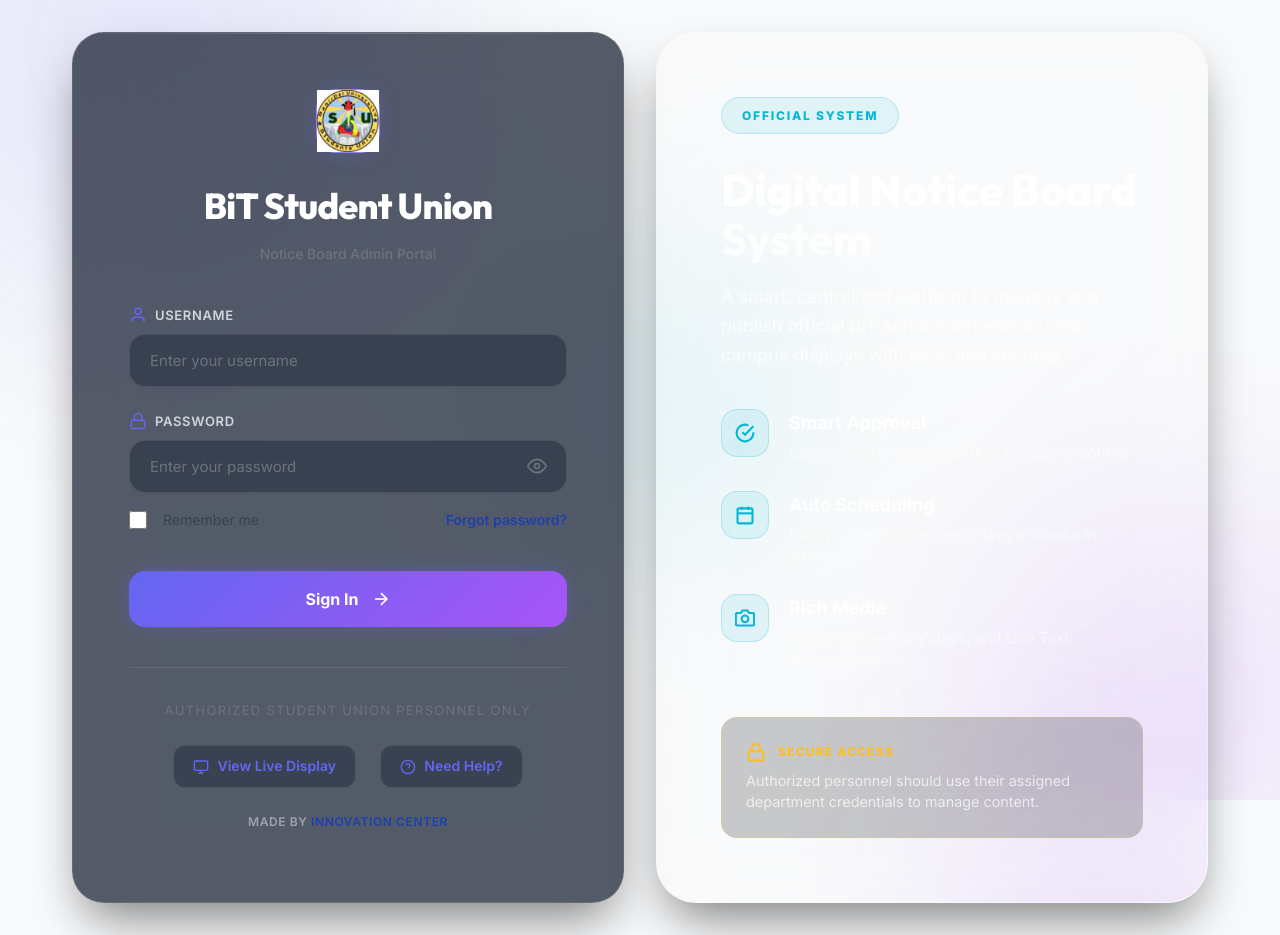
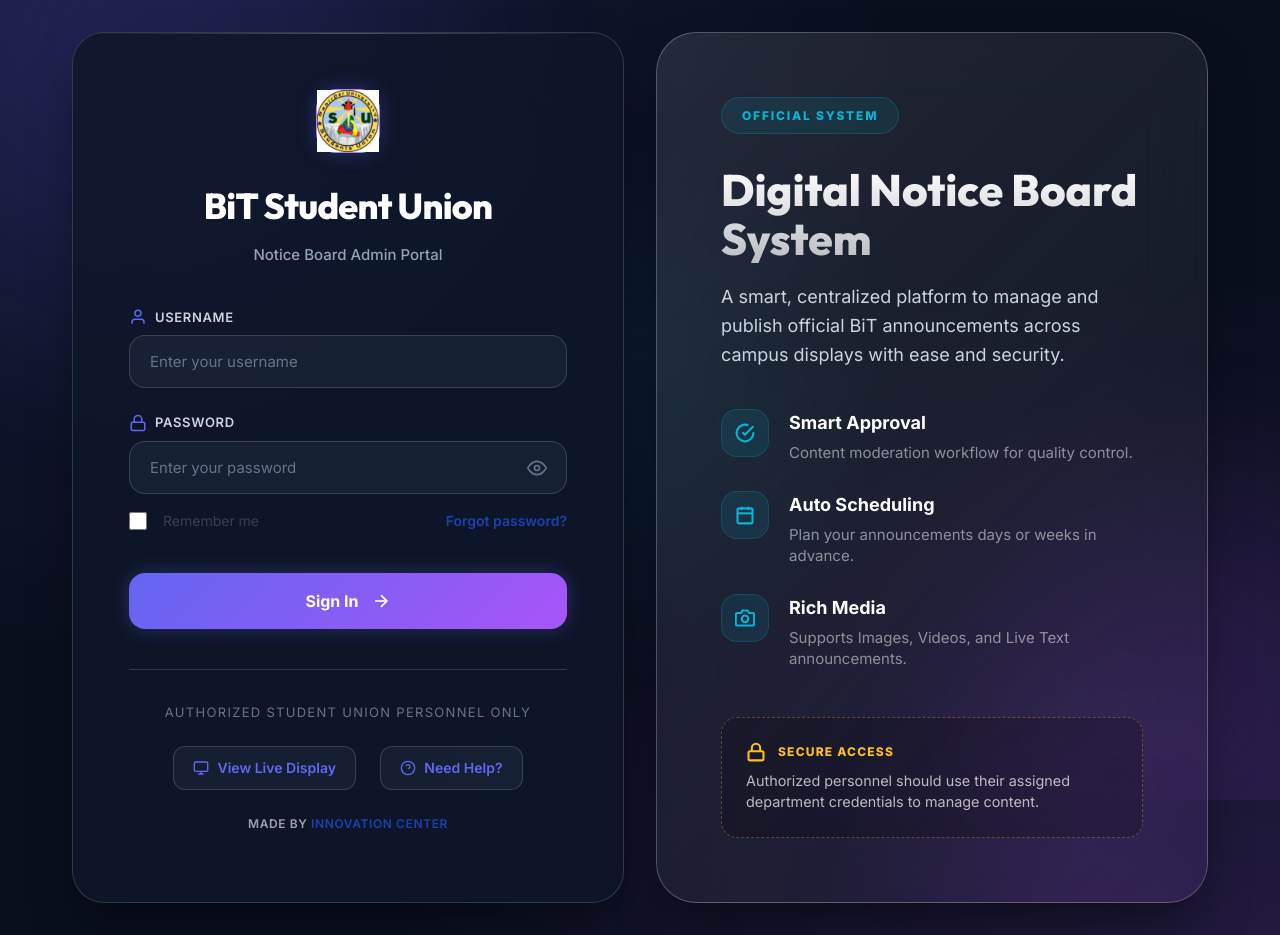
Before and after one commit to jonsori/notice-board, a Django app: page / in a window 1280 px wide. Run offline with Django 5.2, Linux system fonts and the light colour scheme.

Commit message:
Fix CSS precedence and contrast issues on login page

```diff
--- a/static/css/login.css
+++ b/static/css/login.css
@@ -12,12 +12,12 @@
     /* Cyan */
 
     /* Neutral High-End Surface Palette */
-    --bg-main: #020617;
-    /* Deepest Navy */
-    --surface: rgba(15, 23, 42, 0.7);
-    --surface-light: rgba(30, 41, 59, 0.5);
-    --border-glass: rgba(255, 255, 255, 0.1);
-    --border-glass-bright: rgba(255, 255, 255, 0.2);
+    --bg-main: #0a0f1e;
+    /* Deep Navy */
+    --surface: rgba(15, 23, 42, 0.85);
+    --surface-light: rgba(30, 41, 59, 0.6);
+    --border-glass: rgba(255, 255, 255, 0.15);
+    --border-glass-bright: rgba(255, 255, 255, 0.25);
 
     --white: #ffffff;
     --gray-100: #f1f5f9;
@@ -486,10 +486,10 @@ body {
    Info Panel
    =================================== */
 .info-panel {
-    background: radial-gradient(circle at top left, rgba(255, 255, 255, 0.08), transparent);
-    backdrop-filter: blur(30px);
-    -webkit-backdrop-filter: blur(30px);
-    border: 1px solid var(--border-glass);
+    background: linear-gradient(135deg, rgba(255, 255, 255, 0.1), rgba(255, 255, 255, 0.02));
+    backdrop-filter: blur(40px);
+    -webkit-backdrop-filter: blur(40px);
+    border: 1px solid var(--border-glass-bright);
     border-radius: 2.5rem;
     padding: 4rem;
     color: var(--white);
@@ -555,7 +555,8 @@ body {
 .info-content>p {
     font-size: 1.125rem;
     line-height: 1.6;
-    color: rgba(255, 255, 255, 0.7);
+    color: var(--gray-300);
+    /* Better contrast than 0.7 opacity */
     margin-bottom: 2.5rem;
 }
 
--- a/templates/login.html
+++ b/templates/login.html
@@ -12,8 +12,8 @@
     <link
         href="https://fonts.googleapis.com/css2?family=Inter:wght@400;500;600;700;800&family=Outfit:wght@600;700;800&display=swap"
         rel="stylesheet">
+    <link rel="stylesheet" href="{% static 'css/index.css' %}">
     <link rel="stylesheet" href="{% static 'css/login.css' %}">
-    <link rel="stylesheet" href="{% static 'css/index.css' %}">
 </head>
 
 <body>
```
